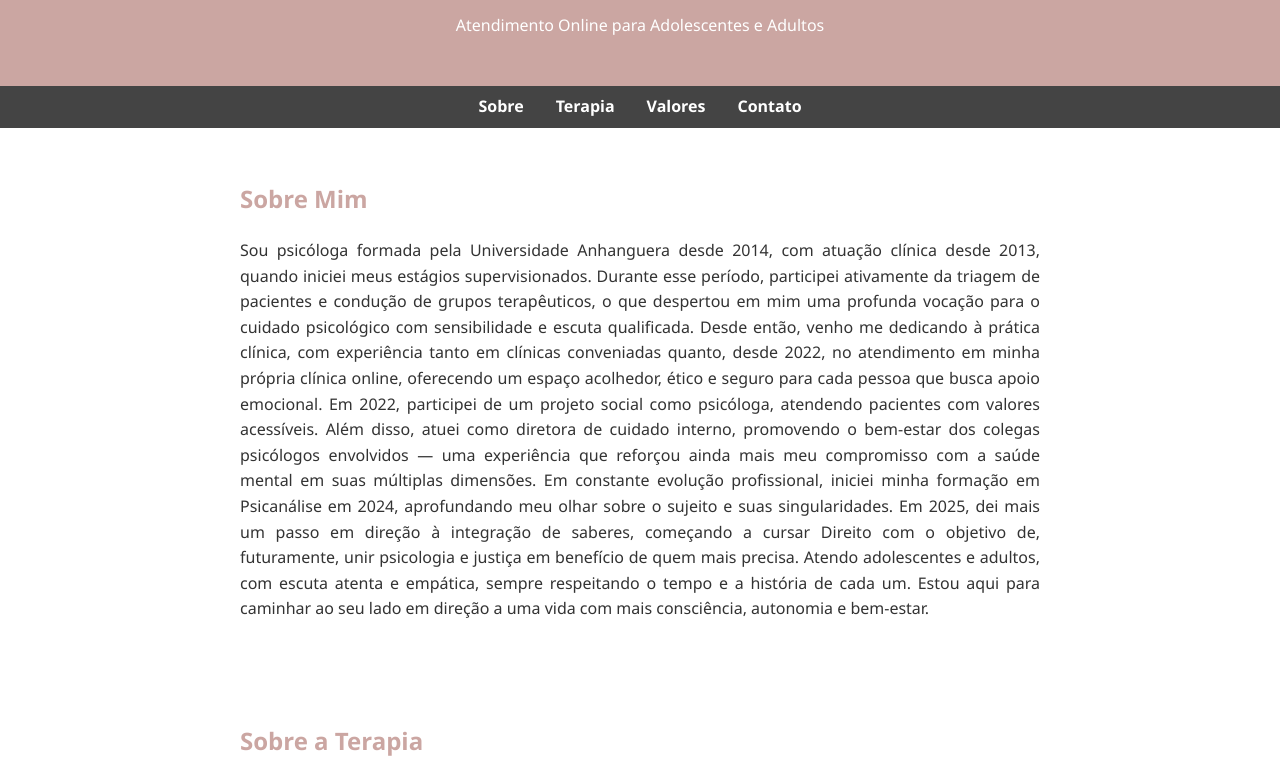
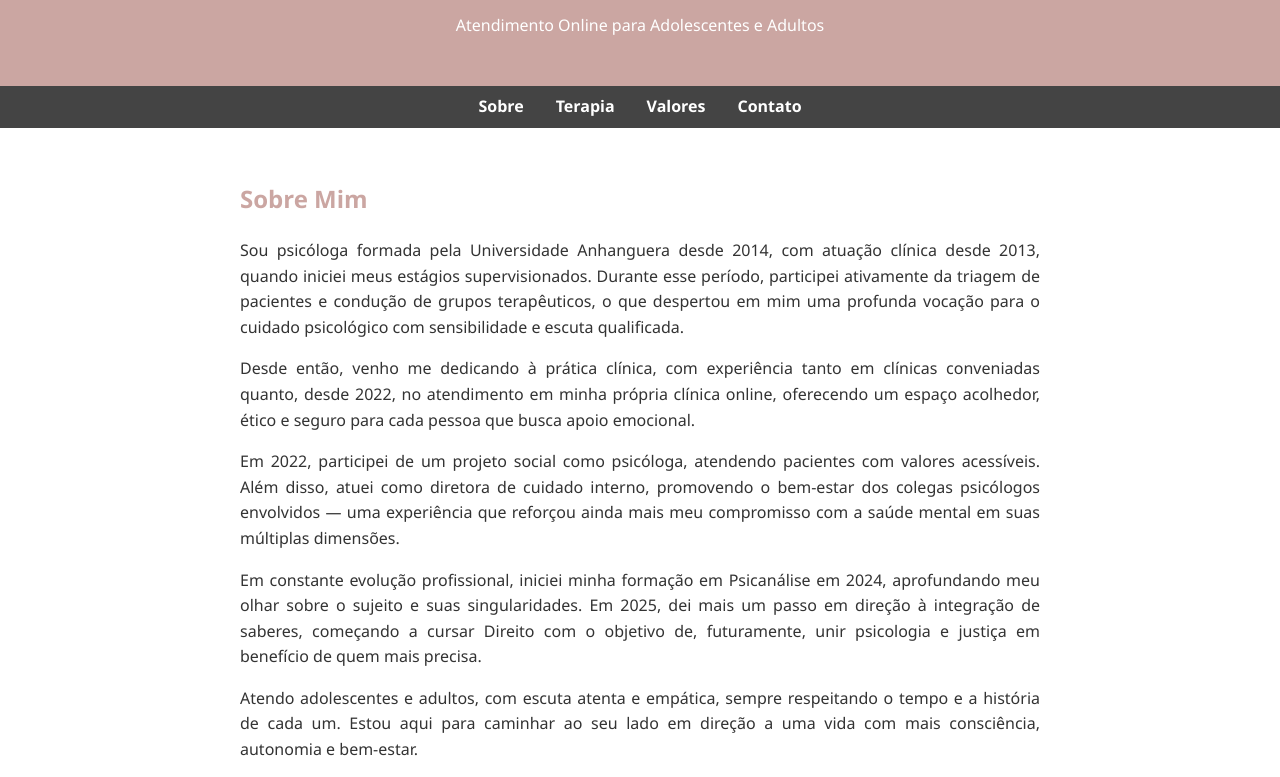
Before and after one commit to szmidke/site-natacha, a plain HTML site: page index.html in a window 1280 px wide. Shown: the part 141-918 px from the top of the page. Drawn offline with Linux system fonts and the light colour scheme.

Commit message:
Update index.html

```diff
--- a/index.html
+++ b/index.html
@@ -86,15 +86,15 @@
 
   <section id="sobre">
     <h2>Sobre Mim</h2>
-    <p>Sou psicóloga formada pela Universidade Anhanguera desde 2014, com atuação clínica desde 2013, quando iniciei meus estágios supervisionados. Durante esse período, participei ativamente da triagem de pacientes e condução de grupos terapêuticos, o que despertou em mim uma profunda vocação para o cuidado psicológico com sensibilidade e escuta qualificada.
+    <p>Sou psicóloga formada pela Universidade Anhanguera desde 2014, com atuação clínica desde 2013, quando iniciei meus estágios supervisionados. Durante esse período, participei ativamente da triagem de pacientes e condução de grupos terapêuticos, o que despertou em mim uma profunda vocação para o cuidado psicológico com sensibilidade e escuta qualificada.</p>
 
-Desde então, venho me dedicando à prática clínica, com experiência tanto em clínicas conveniadas quanto, desde 2022, no atendimento em minha própria clínica online, oferecendo um espaço acolhedor, ético e seguro para cada pessoa que busca apoio emocional.
+<p>Desde então, venho me dedicando à prática clínica, com experiência tanto em clínicas conveniadas quanto, desde 2022, no atendimento em minha própria clínica online, oferecendo um espaço acolhedor, ético e seguro para cada pessoa que busca apoio emocional.</p>
 
-Em 2022, participei de um projeto social como psicóloga, atendendo pacientes com valores acessíveis. Além disso, atuei como diretora de cuidado interno, promovendo o bem-estar dos colegas psicólogos envolvidos — uma experiência que reforçou ainda mais meu compromisso com a saúde mental em suas múltiplas dimensões.
+<p>Em 2022, participei de um projeto social como psicóloga, atendendo pacientes com valores acessíveis. Além disso, atuei como diretora de cuidado interno, promovendo o bem-estar dos colegas psicólogos envolvidos — uma experiência que reforçou ainda mais meu compromisso com a saúde mental em suas múltiplas dimensões.</p>
 
-Em constante evolução profissional, iniciei minha formação em Psicanálise em 2024, aprofundando meu olhar sobre o sujeito e suas singularidades. Em 2025, dei mais um passo em direção à integração de saberes, começando a cursar Direito com o objetivo de, futuramente, unir psicologia e justiça em benefício de quem mais precisa.
+<p>Em constante evolução profissional, iniciei minha formação em Psicanálise em 2024, aprofundando meu olhar sobre o sujeito e suas singularidades. Em 2025, dei mais um passo em direção à integração de saberes, começando a cursar Direito com o objetivo de, futuramente, unir psicologia e justiça em benefício de quem mais precisa.</p>
 
-Atendo adolescentes e adultos, com escuta atenta e empática, sempre respeitando o tempo e a história de cada um. Estou aqui para caminhar ao seu lado em direção a uma vida com mais consciência, autonomia e bem-estar.
+<p>Atendo adolescentes e adultos, com escuta atenta e empática, sempre respeitando o tempo e a história de cada um. Estou aqui para caminhar ao seu lado em direção a uma vida com mais consciência, autonomia e bem-estar.
 </p>
   </section>
 
```
